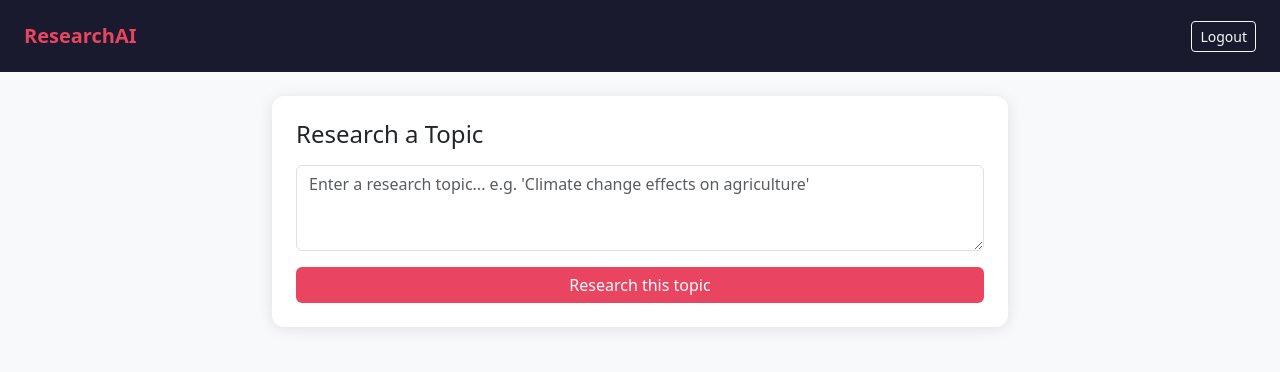
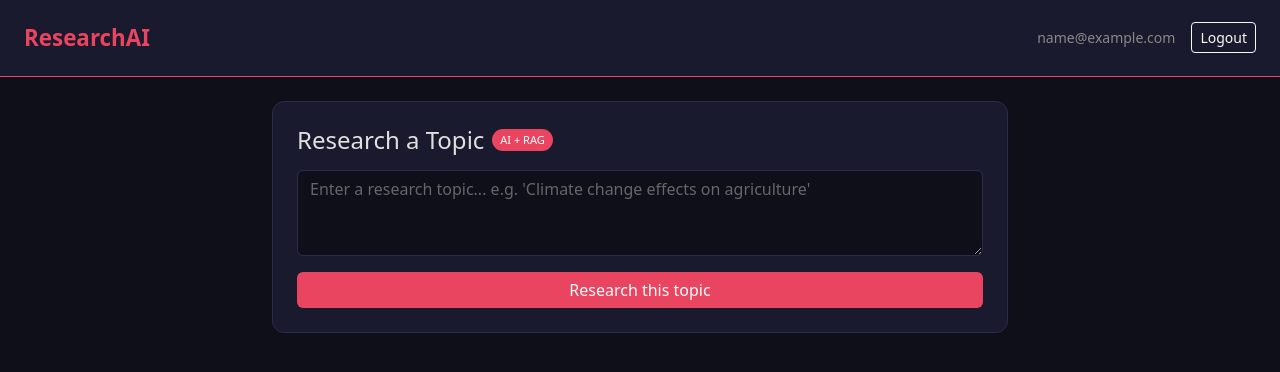
Before and after one commit to Ritwika-san/researchainew, a Django app: page /research/ in a window 1280 px wide. Shown: the top 372 px of the page. Run offline with Django 5.2, Linux system fonts and the light colour scheme; the visitor is signed in with stand-in values (Sample User, id 1); data that the repository does not hold is empty; parts of the project's set-up code (start-up, migrations or seed data) failed here and were passed over.

Commit message:
polish UI and add interactive history

```diff
--- a/research/views.py
+++ b/research/views.py
@@ -6,7 +6,7 @@ from .models import ResearchQuery
 
 @login_required
 def home(request):
-    return render(request, 'research/home.html')
+    queries = ResearchQuery.objects.filter(user=request.user)
     return render(request, 'research/home.html', {'queries': queries})
 
 @login_required
--- a/templates/base.html
+++ b/templates/base.html
@@ -6,20 +6,35 @@
     <title>ResearchAI</title>
     <link href="https://cdn.jsdelivr.net/npm/bootstrap@5.3.0/dist/css/bootstrap.min.css" rel="stylesheet">
     <style>
-        body { background-color: #f8f9fa; }
-        .navbar { background-color: #1a1a2e; }
-        .navbar-brand { color: #e94560 !important; font-weight: bold; }
-        .btn-primary { background-color: #e94560; border: none; }
+        body { background-color: #0f0f1a; color: #e0e0e0; }
+        .navbar { background-color: #1a1a2e; border-bottom: 1px solid #e94560; }
+        .navbar-brand { color: #e94560 !important; font-weight: bold; font-size: 1.4rem; }
+        .card { background-color: #1a1a2e; border: 1px solid #2a2a4a; border-radius: 12px; color: #e0e0e0; }
+        .form-control { background-color: #0f0f1a; border: 1px solid #2a2a4a; color: #e0e0e0; }
+        .form-control:focus { background-color: #0f0f1a; border-color: #e94560; color: #e0e0e0; box-shadow: 0 0 0 0.2rem rgba(233,69,96,0.25); }
+        .form-control::placeholder { color: #666; }
+        .btn-primary { background-color: #e94560; border: none; font-weight: 500; }
         .btn-primary:hover { background-color: #c73652; }
-        .card { border: none; border-radius: 12px; box-shadow: 0 2px 15px rgba(0,0,0,0.1); }
+        .btn-primary:disabled { background-color: #7a2233; }
+        .text-muted { color: #888 !important; }
+        .border-bottom { border-bottom: 1px solid #2a2a4a !important; }
+        .badge-ai { background-color: #e94560; color: white; font-size: 11px; padding: 3px 8px; border-radius: 20px; }
+        a { color: #e94560; }
+        a:hover { color: #c73652; }
+        .result-content { background-color: #0f0f1a; border-radius: 8px; padding: 1.5rem; line-height: 1.8; white-space: pre-wrap; }
+        .spinner { display: inline-block; width: 16px; height: 16px; border: 2px solid #fff; border-radius: 50%; border-top-color: transparent; animation: spin 0.8s linear infinite; margin-right: 8px; }
+        @keyframes spin { to { transform: rotate(360deg); } }
     </style>
 </head>
 <body>
     <nav class="navbar navbar-dark px-4 py-3">
         <span class="navbar-brand">ResearchAI</span>
-        {% if user.is_authenticated %}
-        <a href="{% url 'logout' %}" class="btn btn-outline-light btn-sm">Logout</a>
-        {% endif %}
+        <div class="d-flex align-items-center gap-3">
+            {% if user.is_authenticated %}
+            <span class="text-muted small">{{ user.email }}</span>
+            <a href="{% url 'logout' %}" class="btn btn-outline-light btn-sm">Logout</a>
+            {% endif %}
+        </div>
     </nav>
     <div class="container mt-4">
         {% block content %}{% endblock %}
--- a/templates/research/home.html
+++ b/templates/research/home.html
@@ -4,7 +4,10 @@
     <div class="col-md-8">
 
         <div class="card p-4 mb-4">
-            <h4 class="mb-3">Research a Topic</h4>
+            <div class="d-flex align-items-center gap-2 mb-3">
+                <h4 class="mb-0">Research a Topic</h4>
+                <span class="badge-ai">AI + RAG</span>
+            </div>
             <div class="mb-3">
                 <textarea class="form-control" id="topicInput" rows="3"
                     placeholder="Enter a research topic... e.g. 'Climate change effects on agriculture'"></textarea>
@@ -16,17 +19,47 @@
 
         <div id="resultCard" class="card p-4 mb-4" style="display:none;">
             <h5 id="resultTopic" class="mb-3"></h5>
-            <div id="resultText" style="white-space: pre-wrap; line-height: 1.8;"></div>
+            <div id="resultText" class="result-content"></div>
+            <div class="mt-3 pt-3 border-top">
+                <p class="text-muted small mb-2">Want to explore further?</p>
+                <div class="d-flex gap-2 flex-wrap">
+                    <button class="btn btn-sm btn-outline-danger" onclick="suggestRelated()">
+                        Suggest related topics
+                    </button>
+                    <button class="btn btn-sm btn-outline-secondary" onclick="clearResult()">
+                        Research something else
+                    </button>
+                </div>
+                <div id="relatedTopics" class="mt-3" style="display:none;">
+                    <p class="text-muted small mb-2">You might also want to research:</p>
+                    <div id="relatedList" class="d-flex gap-2 flex-wrap"></div>
+                </div>
+            </div>
         </div>
 
         {% if queries %}
         <div class="card p-4">
-            <h5 class="mb-3">Your Research History</h5>
+            <h5 class="mb-3">Research History</h5>
             {% for query in queries %}
-            <div class="border-bottom pb-2 mb-2">
-                <small class="text-muted">{{ query.created_at|date:"d M Y, H:i" }}</small>
-                <p class="mb-1 fw-bold">{{ query.topic }}</p>
-                <p class="text-muted small">{{ query.result|truncatechars:150 }}</p>
+            <div class="border-bottom pb-3 mb-3">
+                <div class="d-flex justify-content-between align-items-center mb-1">
+                    <span class="fw-bold">{{ query.topic }}</span>
+                    <small class="text-muted">{{ query.created_at|date:"d M Y, H:i" }}</small>
+                </div>
+                <p class="text-muted small mb-2">{{ query.preview }}...</p>
+                <div class="d-flex gap-2">
+                    <button class="btn btn-sm btn-outline-danger"
+                        onclick="expandResult(this, `{{ query.result|escapejs }}`)">
+                        Read full research
+                    </button>
+                    <button class="btn btn-sm btn-outline-secondary"
+                        onclick="reSearch(`{{ query.topic|escapejs }}`)">
+                        Research this again
+                    </button>
+                </div>
+                <div class="full-result mt-3" style="display:none;">
+                    <div class="result-content small"></div>
+                </div>
             </div>
             {% endfor %}
         </div>
@@ -36,12 +69,16 @@
 </div>
 
 <script>
+let currentResult = ''
+let currentTopic = ''
+
 async function doResearch() {
     const topic = document.getElementById('topicInput').value.trim()
     const btn = document.getElementById('researchBtn')
     const resultCard = document.getElementById('resultCard')
     const resultTopic = document.getElementById('resultTopic')
     const resultText = document.getElementById('resultText')
+    const relatedTopics = document.getElementById('relatedTopics')
 
     if (!topic) {
         alert('Please enter a topic!')
@@ -49,8 +86,9 @@ async function doResearch() {
     }
 
     btn.disabled = true
-    btn.innerHTML = 'Researching... please wait'
+    btn.innerHTML = '<span class="spinner"></span>Researching...'
     resultCard.style.display = 'none'
+    relatedTopics.style.display = 'none'
 
     const formData = new FormData()
     formData.append('topic', topic)
@@ -65,9 +103,12 @@ async function doResearch() {
         const data = await response.json()
 
         if (data.success) {
+            currentResult = data.result
+            currentTopic = data.topic
             resultTopic.innerHTML = 'Results for: <strong>' + data.topic + '</strong>'
             resultText.textContent = data.result
             resultCard.style.display = 'block'
+            resultCard.scrollIntoView({ behavior: 'smooth' })
         } else {
             alert('Error: ' + data.error)
         }
@@ -79,5 +120,65 @@ async function doResearch() {
     btn.disabled = false
     btn.innerHTML = 'Research this topic'
 }
+
+function suggestRelated() {
+    const relatedTopics = document.getElementById('relatedTopics')
+    const relatedList = document.getElementById('relatedList')
+
+    const suggestions = generateSuggestions(currentTopic)
+
+    relatedList.innerHTML = ''
+    suggestions.forEach(topic => {
+        const btn = document.createElement('button')
+        btn.className = 'btn btn-sm btn-outline-danger mb-1'
+        btn.textContent = topic
+        btn.onclick = () => {
+            document.getElementById('topicInput').value = topic
+            window.scrollTo({ top: 0, behavior: 'smooth' })
+            document.getElementById('topicInput').focus()
+        }
+        relatedList.appendChild(btn)
+    })
+
+    relatedTopics.style.display = 'block'
+}
+
+function generateSuggestions(topic) {
+    return [
+        topic + ' future outlook',
+        topic + ' solutions and innovations',
+        topic + ' historical background',
+        'Economic impact of ' + topic,
+        topic + ' case studies'
+    ]
+}
+
+function clearResult() {
+    document.getElementById('resultCard').style.display = 'none'
+    document.getElementById('topicInput').value = ''
+    window.scrollTo({ top: 0, behavior: 'smooth' })
+    document.getElementById('topicInput').focus()
+}
+
+function expandResult(btn, result) {
+    const container = btn.parentElement.nextElementSibling
+    const resultDiv = container.querySelector('.result-content')
+
+    if (container.style.display === 'none') {
+        resultDiv.textContent = result
+        container.style.display = 'block'
+        btn.innerHTML = 'Show less'
+        container.scrollIntoView({ behavior: 'smooth' })
+    } else {
+        container.style.display = 'none'
+        btn.innerHTML = 'Read full research'
+    }
+}
+
+function reSearch(topic) {
+    document.getElementById('topicInput').value = topic
+    window.scrollTo({ top: 0, behavior: 'smooth' })
+    document.getElementById('topicInput').focus()
+}
 </script>
 {% endblock %}
```
